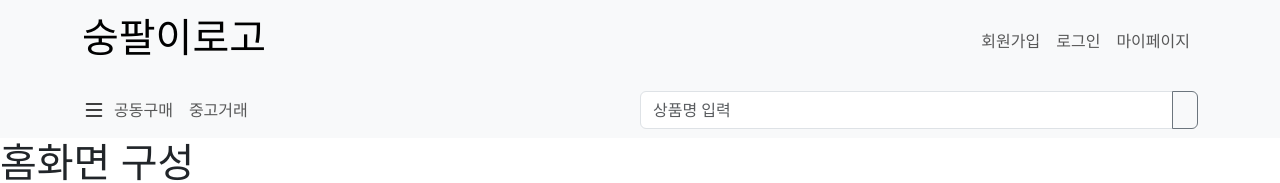
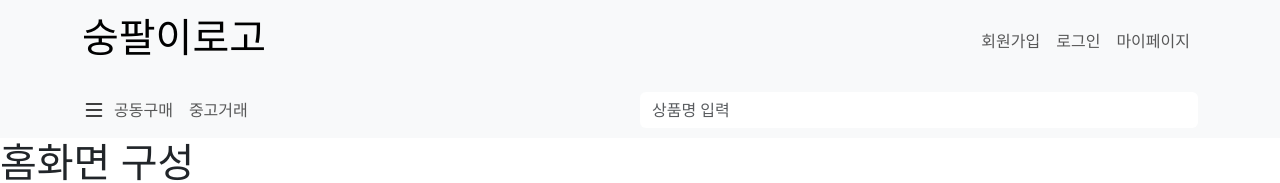
Before and after one commit to soongpal/frontend, a React (Vite) app: page / in a window 1280 px wide. Shown: the top 183 px of the page. Built offline with nearby package versions, Linux system fonts and the light colour scheme.

Commit message:
feat: 검색창 style수정

```diff
--- a/src/widgets/header/Header.tsx
+++ b/src/widgets/header/Header.tsx
@@ -29,8 +29,14 @@ const Header : React.FC = () =>{
                     <FormControl
                         placeholder="상품명 입력"
                         aria-label="Search"
+                        className="border-0 shadow-none"
+                        style={{ backgroundColor: 'white' }}
                     />
-                    <Button variant="outline-secondary">
+                    <Button
+                    variant="outline-secondary"
+                    className="border-0"
+                    style={{ backgroundColor: 'white' }}
+                    >
                         <Search />
                     </Button>
                 </InputGroup>
```
